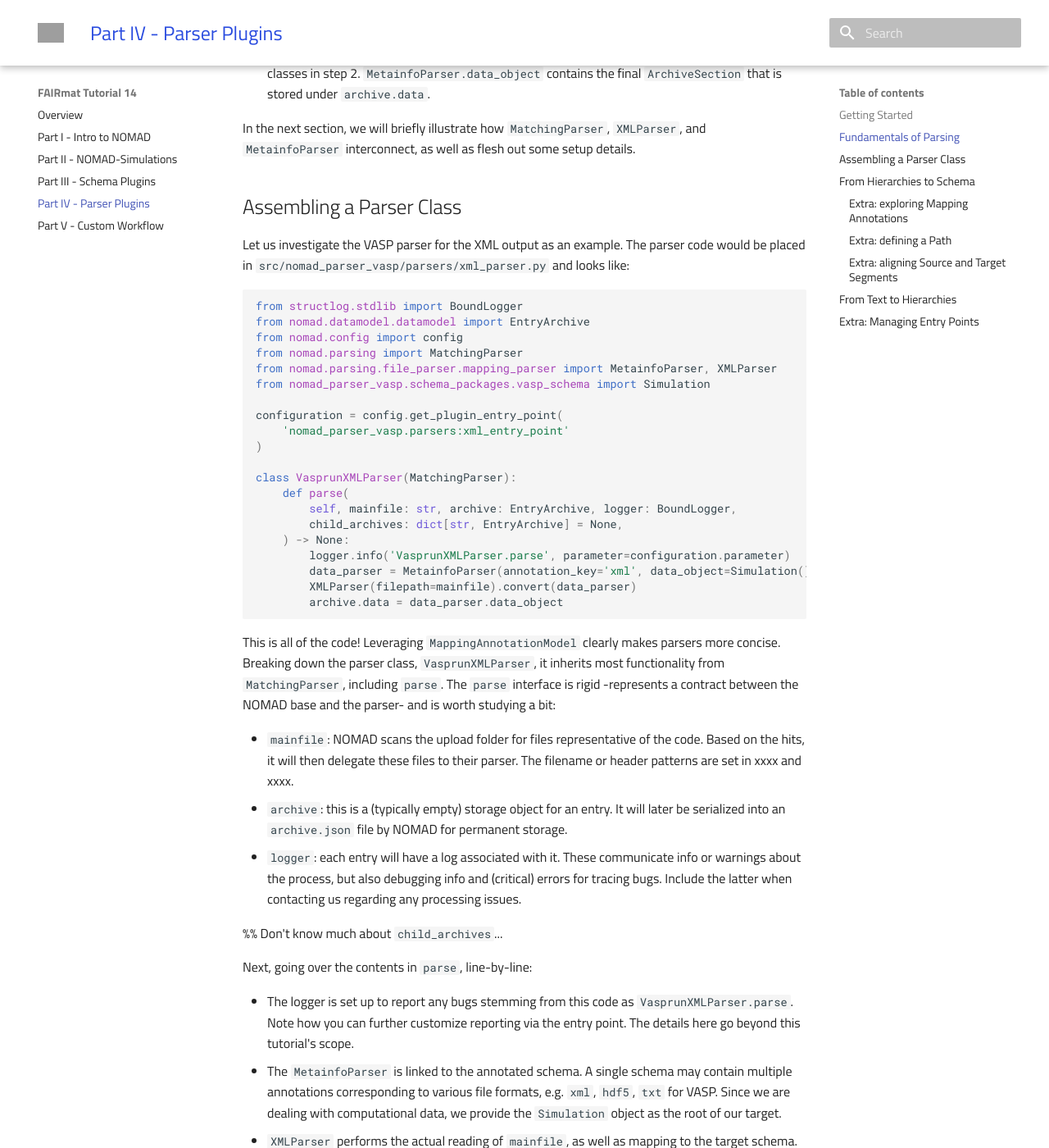
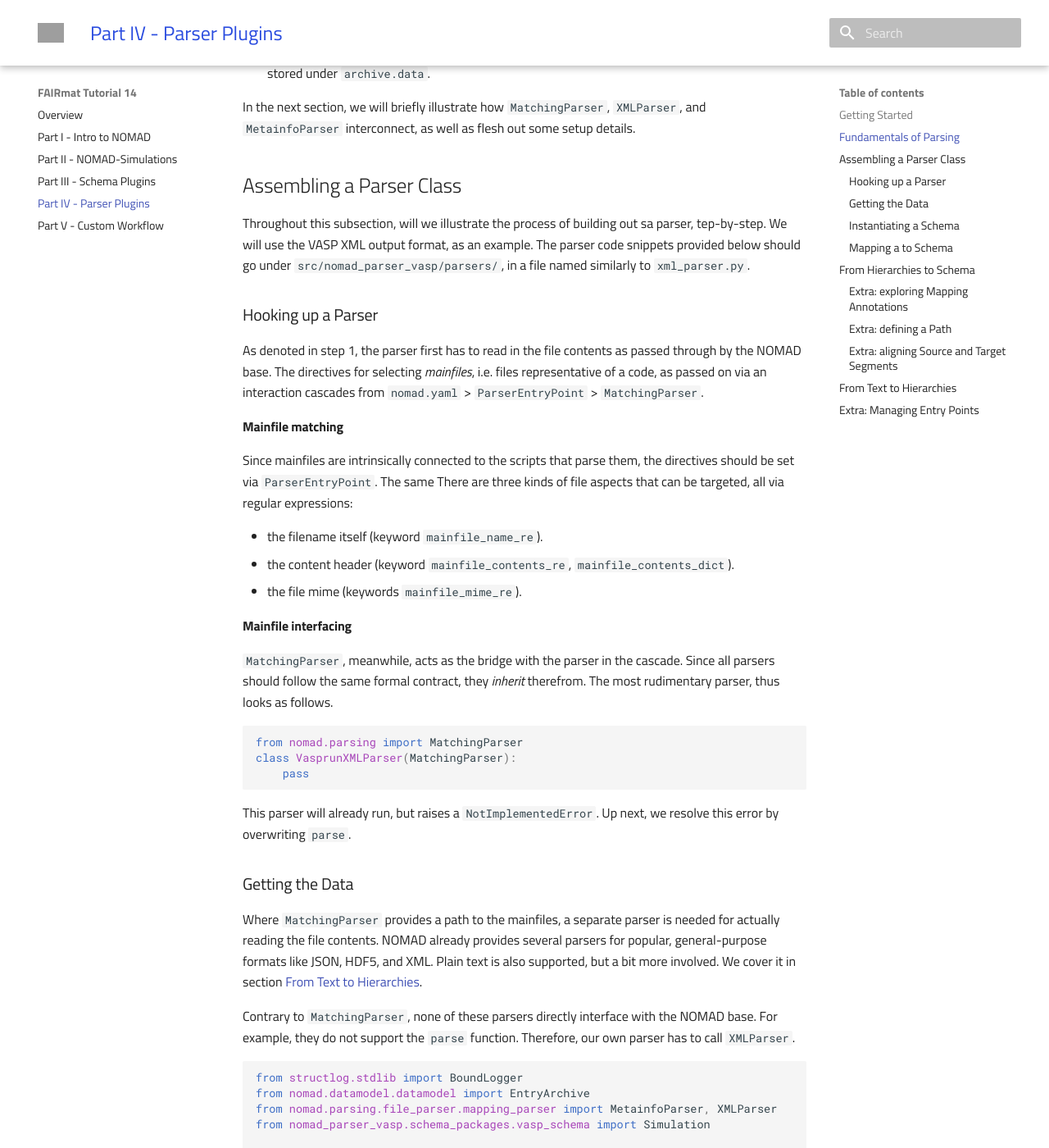
Before and after one commit to FAIRmat-NFDI/fairmat-tutorial-14-computational-plugins, an MkDocs documentation site: the page built from docs/parser_plugins.md, in a window 1280 px wide and 1400 px high, scrolled down 2434 px. Shown: the whole window at 82% size. Built offline with MkDocs 1.6.1 and Material for MkDocs 9.7.7, drawn with Linux system fonts in a browser that asks for light colours; nearby versions of some CDN libraries; library files that are not in the unit come from our copies; some of the changed text lies outside the part shown; grey boxes are pictures that could not be loaded.

Commit message:
Generate new structure for "Assembling a Parser Class"

````diff
--- a/docs/parser_plugins.md
+++ b/docs/parser_plugins.md
@@ -79,8 +79,91 @@
 
 ## Assembling a Parser Class
 
-Let us investigate the VASP parser for the XML output as an example.
-The parser code would be placed in `src/nomad_parser_vasp/parsers/xml_parser.py` and looks like:
+Throughout this subsection, will we illustrate the process of building out sa parser, tep-by-step.
+We will use the VASP XML output format, as an example.
+The parser code snippets provided below should go under `src/nomad_parser_vasp/parsers/`, in a file named similarly to `xml_parser.py`.
+
+### Hooking up a Parser
+
+As denoted in step 1, the parser first has to read in the file contents as passed through by the NOMAD base.
+The directives for selecting _mainfiles_, i.e. files representative of a code, as passed on via an interaction cascades from `nomad.yaml` > `ParserEntryPoint` > `MatchingParser`.
+
+#### Mainfile matching
+
+Since mainfiles are intrinsically connected to the scripts that parse them, the directives should be set via `ParserEntryPoint`.
+The same
+There are three kinds of file aspects that can be targeted, all via regular expressions:
+
+- the filename itself (keyword `mainfile_name_re`).
+- the content header (keyword `mainfile_contents_re`, `mainfile_contents_dict`).
+- the file mime (keywords `mainfile_mime_re`).
+
+#### Mainfile interfacing
+
+`MatchingParser`, meanwhile, acts as the bridge with the parser in the cascade.
+Since all parsers should follow the same formal contract, they _inherit_ therefrom.
+The most rudimentary parser, thus looks as follows.
+
+```python
+from nomad.parsing import MatchingParser
+class VasprunXMLParser(MatchingParser):
+    pass
+```
+
+This parser will already run, but raises a `NotImplementedError`.
+Up next, we resolve this error by overwriting `parse`.
+
+### Getting the Data
+
+Where `MatchingParser` provides a path to the mainfiles, a separate parser is needed for actually reading the file contents.
+NOMAD already provides several parsers for popular, general-purpose formats like JSON, HDF5, and XML.
+Plain text is also supported, but a bit more involved.
+We cover it in section [From Text to Hierarchies](#from-text-to-hierarchies).
+
+Contrary to `MatchingParser`, none of these parsers directly interface with the NOMAD base.
+For example, they do not support the `parse` function.
+Therefore, our own parser has to call `XMLParser`.
+
+```python
+from structlog.stdlib import BoundLogger
+from nomad.datamodel.datamodel import EntryArchive
+from nomad.parsing.file_parser.mapping_parser import MetainfoParser, XMLParser
+from nomad_parser_vasp.schema_packages.vasp_schema import Simulation
+
+
+class VasprunXMLParser(MatchingParser):
+    def parse(
+        self, mainfile: str, archive: EntryArchive, logger: BoundLogger,
+        child_archives: dict[str, EntryArchive] = None,
+    ) -> None:
+        xml_reader = XMLParser(filepath=mainfile)
+        archive.data = ...
+```
+
+#### Extra: Communicating via Logs
+
+```python
+...
+from nomad.config import config
+
+configuration = config.get_plugin_entry_point(
+    'nomad_parser_vasp.parsers:xml_entry_point'
+)
+
+class VasprunXMLParser(MatchingParser):
+    def parse(
+        self, mainfile: str, archive: EntryArchive, logger: BoundLogger,
+        child_archives: dict[str, EntryArchive] = None,
+    ) -> None:
+
+    logger.info('VasprunXMLParser.parse', parameter=configuration.parameter)
+    ...
+```
+
+### Instantiating a Schema
+
+
+### Mapping a to Schema
 
 ```python
 from structlog.stdlib import BoundLogger
@@ -110,7 +193,6 @@
 Breaking down the parser class, `VasprunXMLParser`, it inherits most functionality from `MatchingParser`, including `parse`.
 The `parse` interface is rigid -represents a contract between the NOMAD base and the parser- and is worth studying a bit:
 
-- `mainfile`: NOMAD scans the upload folder for files representative of the code. Based on the hits, it will then delegate these files to their parser. The filename or header patterns are set in xxxx and xxxx.
 - `archive`: this is a (typically empty) storage object for an entry. It will later be serialized into an `archive.json` file by NOMAD for permanent storage.
 - `logger`: each entry will have a log associated with it. These communicate info or warnings about the process, but also debugging info and (critical) errors for tracing bugs. Include the latter when contacting us regarding any processing issues.
 
````
Also changed, not shown: other parts of docs/parser_plugins.md (+1 -1 lines).
